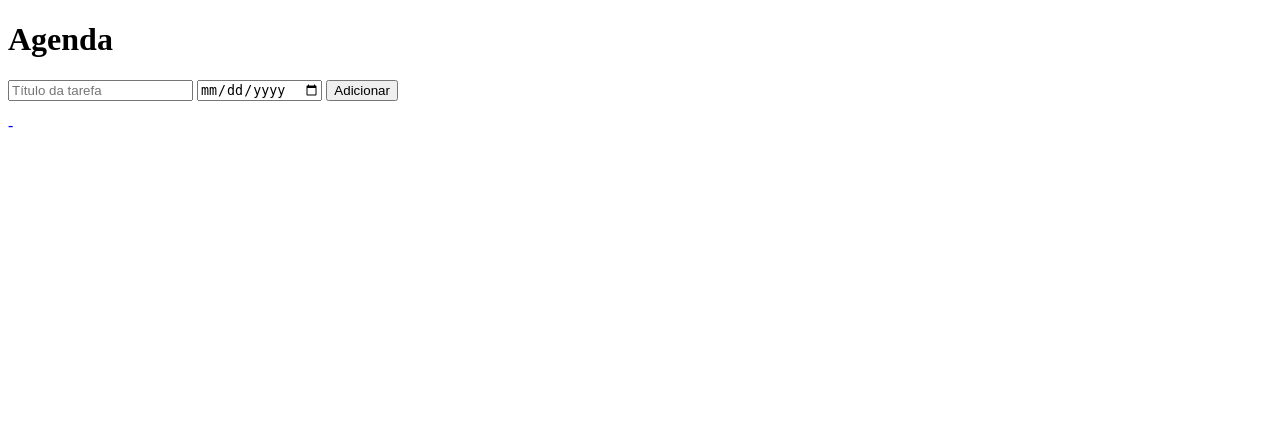
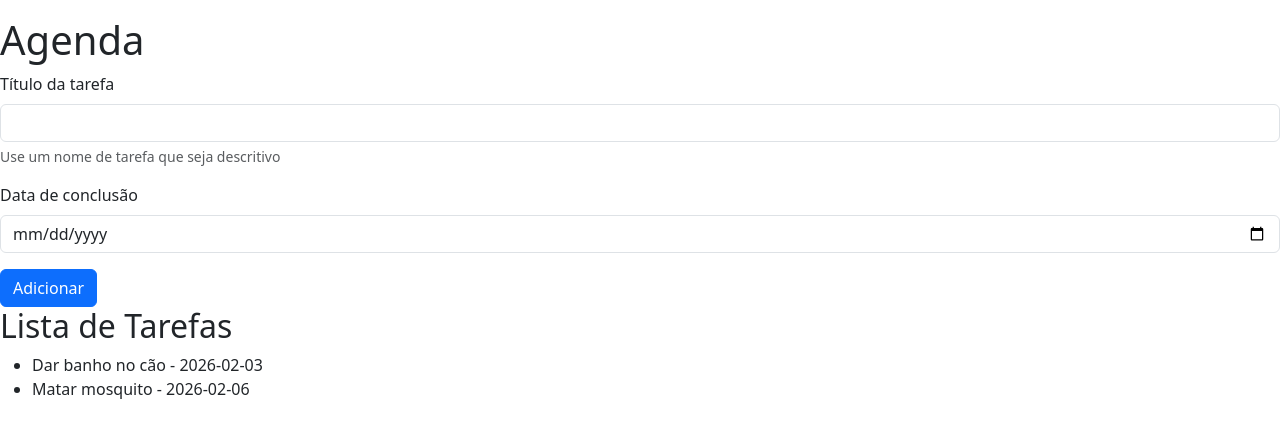
Before and after one commit to Prof-Edgard/agenda, a Flask app: page /agenda in a window 1280 px wide. Shown: the top 438 px of the page. Run offline with Flask 3, Linux system fonts and the light colour scheme; data comes from the database, SQL or seed files in the repository; both versions use the stored data as it was after the commit.

Commit message:
feat: Apagando tarefa do banco de dados (falta apresentar o resultado na tela)

```diff
--- a/app.py
+++ b/app.py
@@ -9,14 +9,22 @@
 
 @app.route('/agenda', methods=['GET', 'POST'])
 def agenda():
-    tarefa = None
+    tarefas = None
     if request.method == 'POST':
         titulo_tarefa = request.form['titulo-tarefa']
         data_conclusao = request.form['data-conclusao']
         tarefa = Tarefa(titulo_tarefa, data_conclusao)
         tarefa.salvar_tarefa()
 
-    return render_template('agenda.html', titulo='Agenda', tarefa=tarefa)
+    tarefas = Tarefa.obter_tarefas()
+
+    return render_template('agenda.html', titulo='Agenda', tarefas=tarefas)
+
+@app.route('/delete/<int:idTarefa>')
+def delete(idTarefa):
+    tarefa = Tarefa.id(idTarefa)
+    tarefa.excluir_tarefa()
+    return
 
 @app.route('/ola')
 def ola_mundo():
--- a/models/database.py
+++ b/models/database.py
@@ -10,7 +10,7 @@
                 id INTEGER PRIMARY KEY AUTOINCREMENT,
                 titulo_tarefa TEXT NOT NULL,
                 data_conclusao TEXT);
-                ''')
+        ''')
 
     def executar(self, query: str, params: tuple = ()) -> Cursor:
         self.cursor.execute(query, params)
--- a/models/tarefa.py
+++ b/models/tarefa.py
@@ -1,13 +1,40 @@
 from models.database import Database
-#from typing import Self
-
+from typing import  Any
+from sqlite3 import Cursor
 class Tarefa:
-    def __init__(self, titulo_tarefa: str, data_conclusao: str = None) -> None:
+    def __init__(self, titulo_tarefa: str = None, data_conclusao: str = None, id_tarefa: int = None) -> None:
         self.titulo_tarefa: str = titulo_tarefa
         self.data_conclusao: str = data_conclusao
+        self.id_tarefa: int = id_tarefa
+
+
+    @classmethod
+    def id(cls, id: int):
+        with Database('./data/tarefas.sqlite3') as db:
+            query: str = 'SELECT titulo_tarefa, data_conclusao FROM tarefas WHERE id = ?;'
+            params: tuple = (id,)
+            resultado = db.buscar_tudo(query, params)
+            [[titulo, data]] = resultado
+
+        return cls(id_tarefa=id, titulo_tarefa=titulo, data_conclusao=data)
 
     def salvar_tarefa(self) -> None:
         with Database("./data/tarefas.sqlite3") as db:
             query: str = "INSERT INTO tarefas (titulo_tarefa, data_conclusao) VALUES (?, ?);"
             params: tuple = (self.titulo_tarefa, self.data_conclusao)
             db.executar(query, params)
+
+    @staticmethod
+    def obter_tarefas() -> list[Any]:
+        with Database('./data/tarefas.sqlite3') as db:
+            query: str = 'SELECT titulo_tarefa, data_conclusao FROM tarefas;'
+            resultados: list[Any] = db.buscar_tudo(query)
+            tarefas: list[Any] = [Tarefa(titulo, data) for titulo, data in resultados]
+            return tarefas
+
+    def excluir_tarefa(self) -> Cursor:
+        with Database('./data/tarefas.sqlite3') as db:
+            query: str = 'DELETE FROM tarefas WHERE id = ?;'
+            params: tuple = (self.id_tarefa,)
+            resultado: Cursor = db.executar(query, params)
+            return resultado
--- a/templates/agenda.html
+++ b/templates/agenda.html
@@ -2,16 +2,41 @@
 
 {% block content %}
     <form method="POST">
-        <input type="text" name="titulo-tarefa"
+        <div class="mb-3">
+            <label for="titulo-tarefa" class="form-label">Título da tarefa</label>
+            <input type="text" class="form-control" name="titulo-tarefa" id="titulo-tarefa" aria-describedby="ajudaNomeTarefa" required>
+            <div id="ajudaNomeTarefa" class="form-text">Use um nome de tarefa que seja descritivo</div>
+        </div>
+       <!-- <input type="text" name="titulo-tarefa"
             id="titulo-tarefa" placeholder="Título da tarefa"
-        required>
+        required> -->
+
+        <div class="mb-3">
+            <label for="data-conclusao" class="form-label">Data de conclusão</label>
+            <input type="date" class="form-control" name="data-conclusao" id="data-conclusao">
+        </div>
+        <!--<div class="mb-3 form-check">
+            <input type="checkbox" class="form-check-input" id="exampleCheck1">
+            <label class="form-check-label" for="exampleCheck1">Check me out</label>
+        </div>
+        <button type="submit" class="btn btn-primary">Submit</button>
 
         <input type="date" name="data-conclusao"
-            id="data-conclusao">
+            id="data-conclusao"> -->
 
-        <button type="submit">Adicionar</button>
+        <button type="submit" class="btn btn-primary">Adicionar</button>
     </form>
 
-    <p>{{ tarefa.titulo_tarefa}} - {{tarefa.data_conclusao }}</p>
+    <h2>Lista de Tarefas</h2>
+
+    {% if tarefas %}
+        <ul>
+            {% for tarefa in tarefas %}
+                <li>{{ tarefa.titulo_tarefa}} - {{tarefa.data_conclusao }}</li>
+            {% endfor %}
+        </ul>
+    {% else %}
+        <p>Nenhuma tarefa cadastrada</p>
+    {% endif %}
 
 {% endblock %}
--- a/templates/base.html
+++ b/templates/base.html
@@ -4,10 +4,19 @@
     <meta charset="UTF-8">
     <meta name="viewport" content="width=device-width, initial-scale=1.0">
     <link rel="stylesheet" href="{{url_for('static', filename='style.css')}}">
+    <link href="https://cdn.jsdelivr.net/npm/bootstrap@5.3.8/dist/css/bootstrap.min.css"
+          rel="stylesheet"
+          integrity="sha384-sRIl4kxILFvY47J16cr9ZwB07vP4J8+LH7qKQnuqkuIAvNWLzeN8tE5YBujZqJLB"
+          crossorigin="anonymous"
+    >
     <title>{{ titulo }}</title>
 </head>
 <body>
-    <h1>{{ titulo }}</h1>
+    <h1 class="mt-3">{{ titulo }}</h1>
     {% block content %}{% endblock %}
+    <script src="https://cdn.jsdelivr.net/npm/bootstrap@5.3.8/dist/js/bootstrap.bundle.min.js"
+            integrity="sha384-FKyoEForCGlyvwx9Hj09JcYn3nv7wiPVlz7YYwJrWVcXK/BmnVDxM+D2scQbITxI"
+            crossorigin="anonymous">
+    </script>
 </body>
 </html>
```
Also changed, not shown: data/tarefas.sqlite3.
